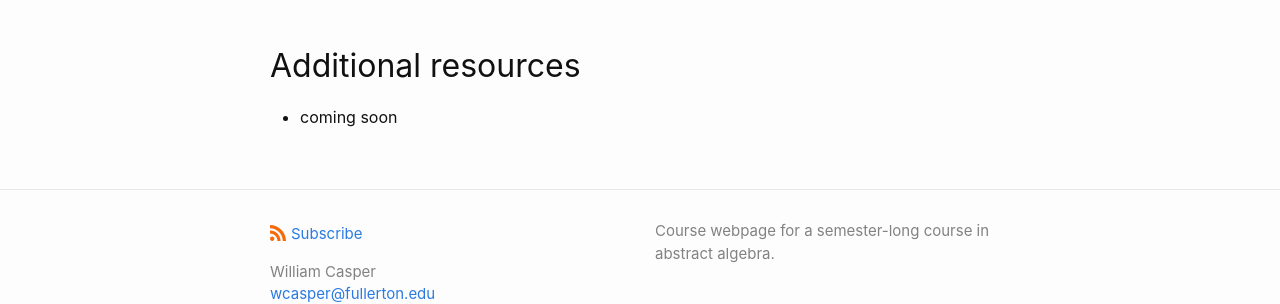
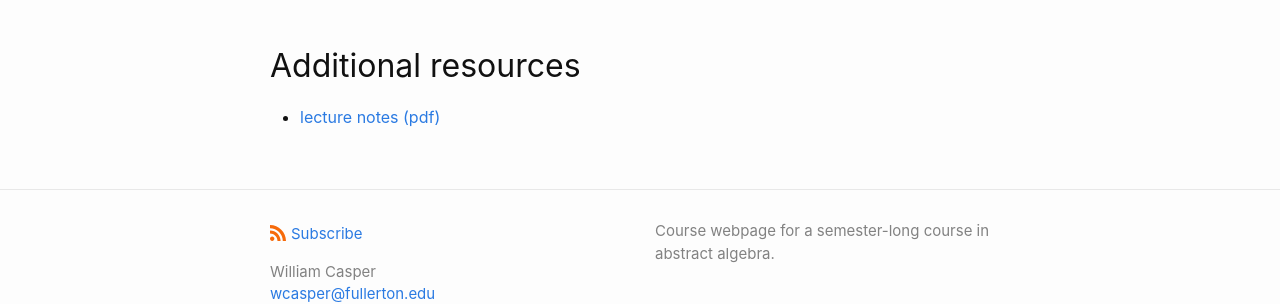
Before and after one commit to wcasper/math407spring2022, a Jekyll site: the page built from _posts/2022-02-17-Week-3-Lecture-8.md, in a window 1280 px wide. Shown: the part 689-993 px from the top of the page. Built offline with Jekyll 4.4.1, drawn with Linux system fonts in a browser that asks for light colours.

Commit message:
added notes

```diff
--- a/_posts/2022-02-17-Week-3-Lecture-8.md
+++ b/_posts/2022-02-17-Week-3-Lecture-8.md
@@ -18,4 +18,4 @@ Notes and highlights from lecture
 
 ## Additional resources
 
-* coming soon
+* <a target="_parent" href="https://wcasper.github.io/math407spring2022/extras/notes/lecture8-2022-02-17.pdf">lecture notes (pdf)</a>
```
